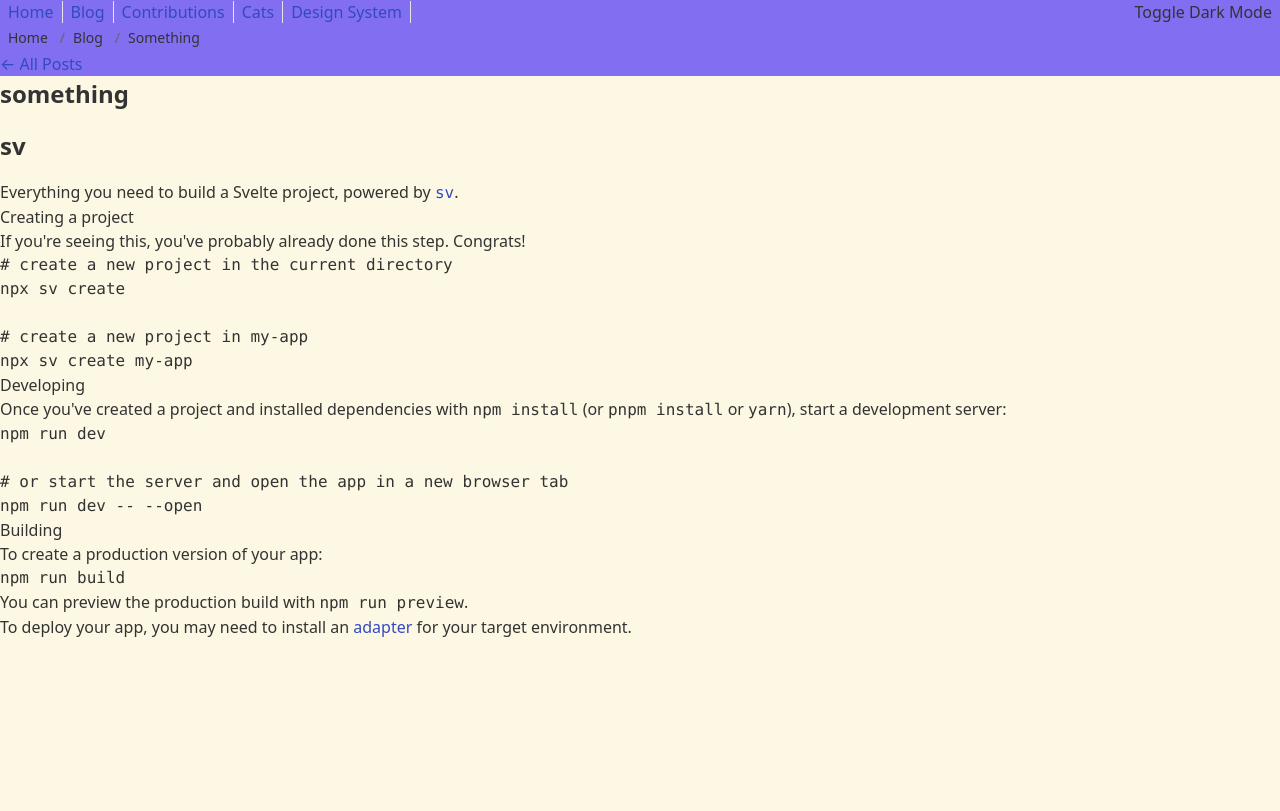
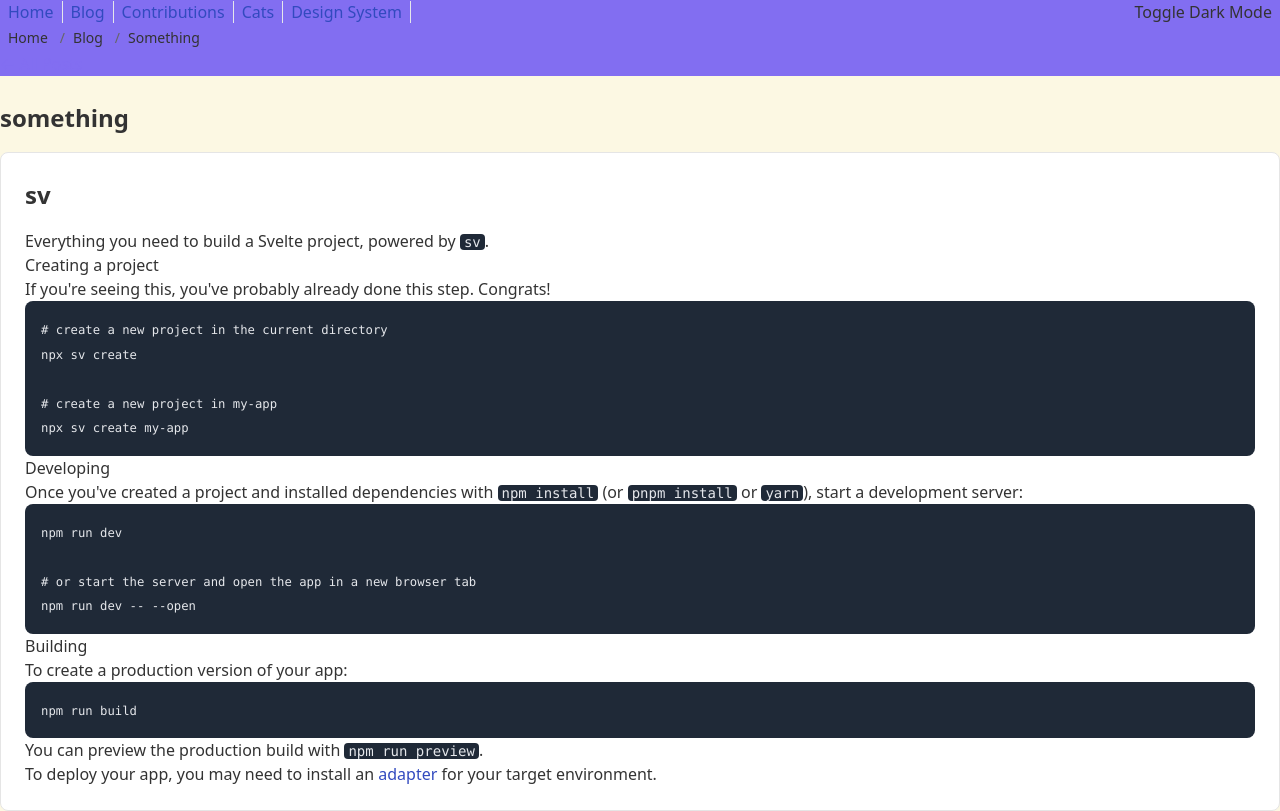
Before and after one commit to WilsonLessley14/devlog, a SvelteKit app: page /blog/something in a window 1280 px wide. Built offline with nearby package versions, Linux system fonts and the light colour scheme.

Commit message:
feat(blog): improve breadcrumb and code block styling

```diff
--- a/src/app.css
+++ b/src/app.css
@@ -24,6 +24,10 @@
 	--surface-hover: #f5f5f5;
 	--border: #e5e5e5;
 	--border-hover: #d4d4d4;
+
+	/* Code Colors */
+	--code-bg: #1f2937;
+	--code-text: #e5e7eb;
 
 	/* Shadows */
 	--shadow-sm: 0 1px 2px 0 rgb(0 0 0 / 0.05);
@@ -57,6 +61,10 @@
 	--border: #525252;
 	--border-hover: #666666;
 
+	/* Code Colors */
+	--code-bg: #1f2937;
+	--code-text: #e5e7eb;
+
 	/* Shadows */
 	--shadow-sm: 0 1px 2px 0 rgb(0 0 0 / 0.3);
 	--shadow-md: 0 4px 6px -1px rgb(0 0 0 / 0.3), 0 2px 4px -2px rgb(0 0 0 / 0.3);
@@ -84,6 +92,8 @@
 	--color-surface-hover: var(--surface-hover);
 	--color-border: var(--border);
 	--color-border-hover: var(--border-hover);
+	--color-code-bg: var(--code-bg);
+	--color-code-text: var(--code-text);
 
 	/* Typography */
 	--font-sans:
@@ -184,3 +194,31 @@ h1 {
 	font-size: 1.5rem;
 	font-weight: 600;
 }
+
+/* Code blocks */
+pre {
+	background-color: var(--code-bg);
+	color: var(--code-text);
+	padding: 1rem;
+	border-radius: var(--radius-lg);
+	overflow-x: auto;
+	font-family: var(--font-mono);
+	font-size: var(--font-size-sm);
+	line-height: var(--line-height-relaxed);
+}
+
+pre code {
+	background: none;
+	padding: 0;
+	color: inherit;
+}
+
+/* Inline code */
+code {
+	background-color: var(--code-bg);
+	color: var(--code-text);
+	padding: var(--spacing-0) var(--spacing-1);
+	border-radius: var(--radius-base);
+	font-family: var(--font-mono);
+	font-size: 0.875em;
+}
--- a/src/routes/blog/+page.svelte
+++ b/src/routes/blog/+page.svelte
@@ -1,20 +1,29 @@
 <script lang="ts">
+	import { Text, Card } from '$lib/design-system';
+
 	/**
 	 * Renders a list of blog post filenames.
 	 * @param {string[]} posts - The list of blog post filenames.
 	 */
-	export let data: { posts: string[] };
+	let { data }: { data: { posts: string[] } } = $props();
 </script>
 
-<h1>Blog Posts</h1>
+<div class="space-y-6">
+	<Text as="h1" variant="heading" size="3xl">Blog Posts</Text>
+
 	{#if data.posts.length === 0}
-	<p>No blog posts found.</p>
+		<Text variant="body" color="subtext">No blog posts found.</Text>
 	{:else}
 		<!-- eslint-disable svelte/no-navigation-without-resolve -->
-	<ul>
+		<div class="space-y-4">
 			{#each data.posts as post (post)}
-			<li><a href={`/blog/${post}`}>{post}</a></li>
+				<Card>
+					<a href={`/blog/${post}`} class="text-brand hover:underline">
+						<Text as="span" variant="body" color="brand">{post}</Text>
+					</a>
+				</Card>
 			{/each}
-	</ul>
+		</div>
 		<!-- eslint-enable svelte/no-navigation-without-resolve -->
 	{/if}
+</div>
--- a/src/routes/blog/[blogname]/+page.svelte
+++ b/src/routes/blog/[blogname]/+page.svelte
@@ -1,15 +1,28 @@
 <script lang="ts">
+	import { Text, Card } from '$lib/design-system';
+
 	/**
 	 * Renders HTML content of a blog post.
 	 * @param {{ slug: string; html: string }} data
 	 */
-	export let data: { slug: string; html: string };
+	let { data }: { data: { slug: string; html: string } } = $props();
 </script>
 
-<!-- eslint-disable-next-line svelte/no-navigation-without-resolve -->
-<nav><a href="/blog">← All Posts</a></nav>
-<h1>{data.slug}</h1>
-<article>
-	<!-- eslint-disable-next-line svelte/no-at-html-tags -->
-	{@html data.html}
-</article>
+<div class="space-y-6">
+	<!-- eslint-disable svelte/no-navigation-without-resolve -->
+	<nav>
+		<a href="/blog" class="text-brand hover:underline">
+			<Text as="span" variant="body" color="brand">← All Posts</Text>
+		</a>
+	</nav>
+	<!-- eslint-enable svelte/no-navigation-without-resolve -->
+
+	<Text as="h1" variant="heading" size="3xl">{data.slug}</Text>
+
+	<Card>
+		<article class="prose prose-neutral dark:prose-invert max-w-none">
+			<!-- eslint-disable-next-line svelte/no-at-html-tags -->
+			{@html data.html}
+		</article>
+	</Card>
+</div>
```
Also changed, not shown: 1 other file (tests, documents, lock files or other folders). Lines whose indentation alone changed are shown as unchanged.
